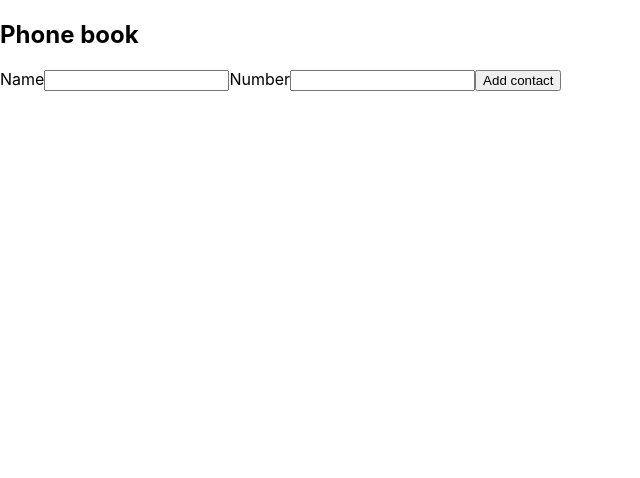
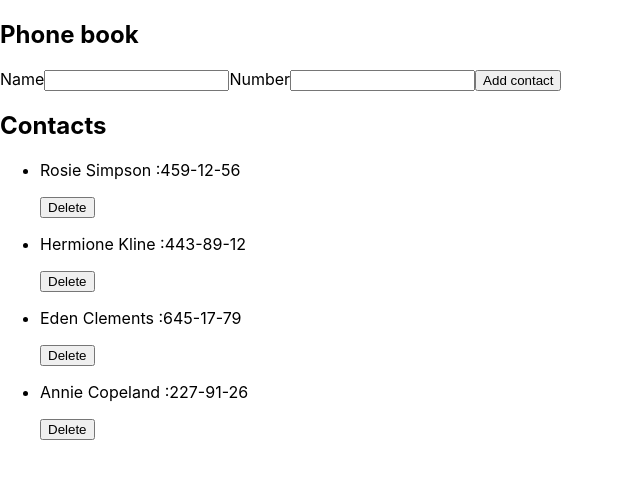
Before and after one commit to Taisiya22/goit-react-hw-02-phonebook, a React (Create React App) app: page / in a window 1280 px wide. Shown: the top 478 px of the page, without its empty margins (0-640 px from the left). Built offline with nearby package versions, Linux system fonts and the light colour scheme.

Commit message:
metod delete

```diff
--- a/src/components/App.jsx
+++ b/src/components/App.jsx
@@ -1,5 +1,6 @@
 import { Component } from "react";
 import { Form } from "./Form/Form";
+import { ContactList } from "./ContactList/ContactList";
 export class App extends Component {
     state = {
   contacts: [{id: 'id-1', name: 'Rosie Simpson', number: '459-12-56'},
@@ -9,11 +10,21 @@ export class App extends Component {
   name: ''
     }
 
+    formSubmitHandler = data => {
+        console.log(data)
+    }
+    onDelete = idCon => {
+        this.setState(prevState => ({contacts: prevState.contacts.filter(contact => contact.id !== idCon)}))
+     }
     render() {
+        const { contacts } = this.state;
         return (
             <div>
                 <h2>Phone book</h2>
-<Form/>
+                <Form onSubmit={this.formSubmitHandler} />
+                <h2>Contacts</h2>
+                <ContactList contacts={contacts} onDelete={this.onDelete} />
+
             </div>
         )
     }
--- a/src/components/ContactList/ContactList.jsx
+++ b/src/components/ContactList/ContactList.jsx
@@ -0,0 +1,7 @@
+
+
+export const ContactList = ({ contacts, onDelete }) => (
+    <ul>{
+        contacts.map(({ id, name, number }) => (<li key={id}>
+            <p>{name} :{number}</p><button onClick={() => onDelete(id)} type="button">Delete</button></li>))}</ul>
+);
--- a/src/components/Form/Form.jsx
+++ b/src/components/Form/Form.jsx
@@ -8,14 +8,27 @@ export class Form extends Component {
 
     handleChange = e => {
         const { name, value } = e.currentTarget;
+        // console.log(e.currentTarget.name);
+        // console.log(e.currentTarget.value);
         this.setState({ [name]: value });
+
     }
 
+    handleSubmit = e => {
+        e.preventDefault();
+        this.props.onSubmit(this.state);
+        this.reset();
+
+     }
+    reset = () => {
+        this.setState({name: '',
+    number: '',})
+     }
     render() {
         const { name, number } = this.state;
       return (
         <div>
-      <form>
+      <form onSubmit={this.handleSubmit}>
         <label htmlFor="name">
           Name
           <input
```
Also changed, not shown: src/components/ContactItem/ContactItem.jsx (line endings or trailing spaces).
